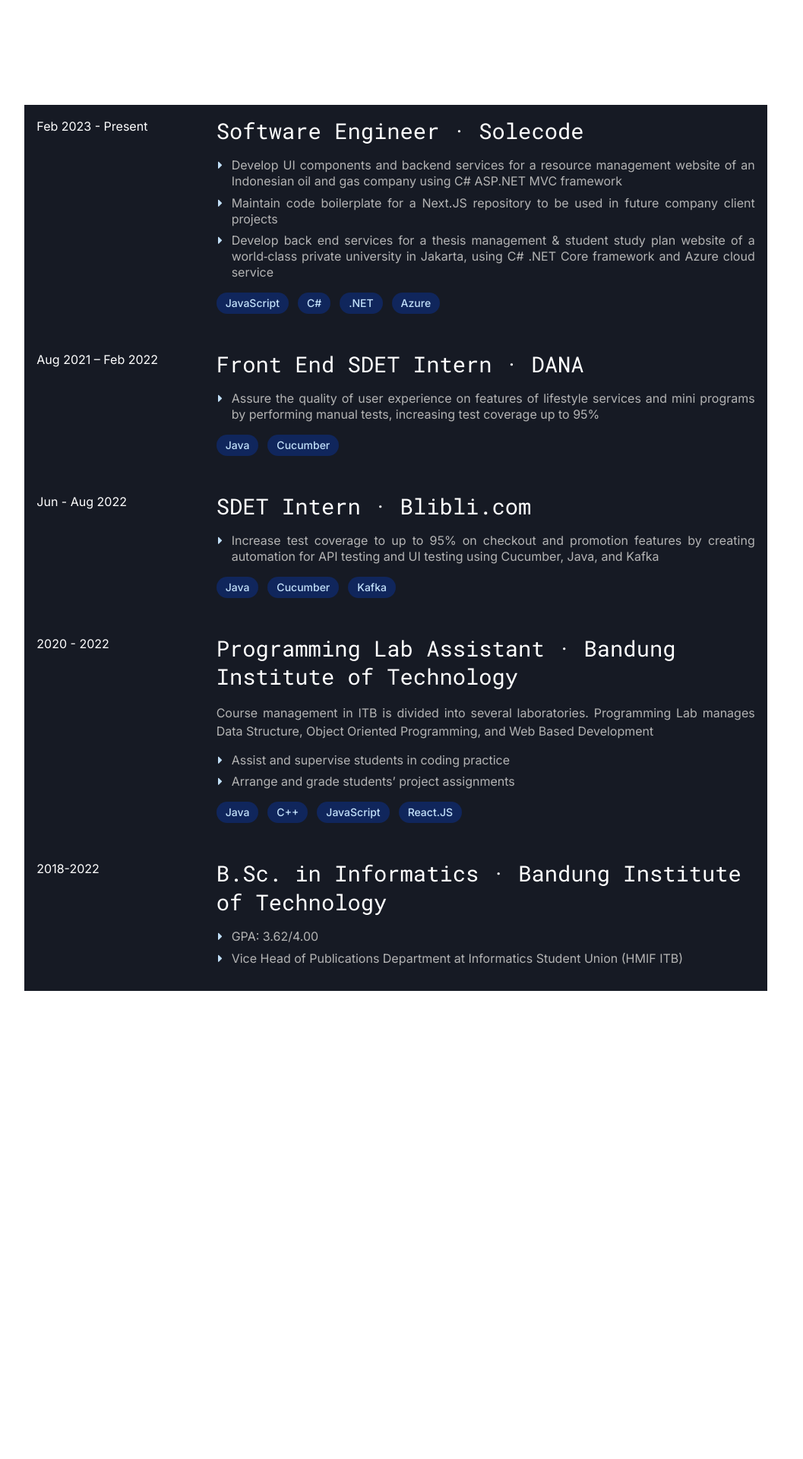
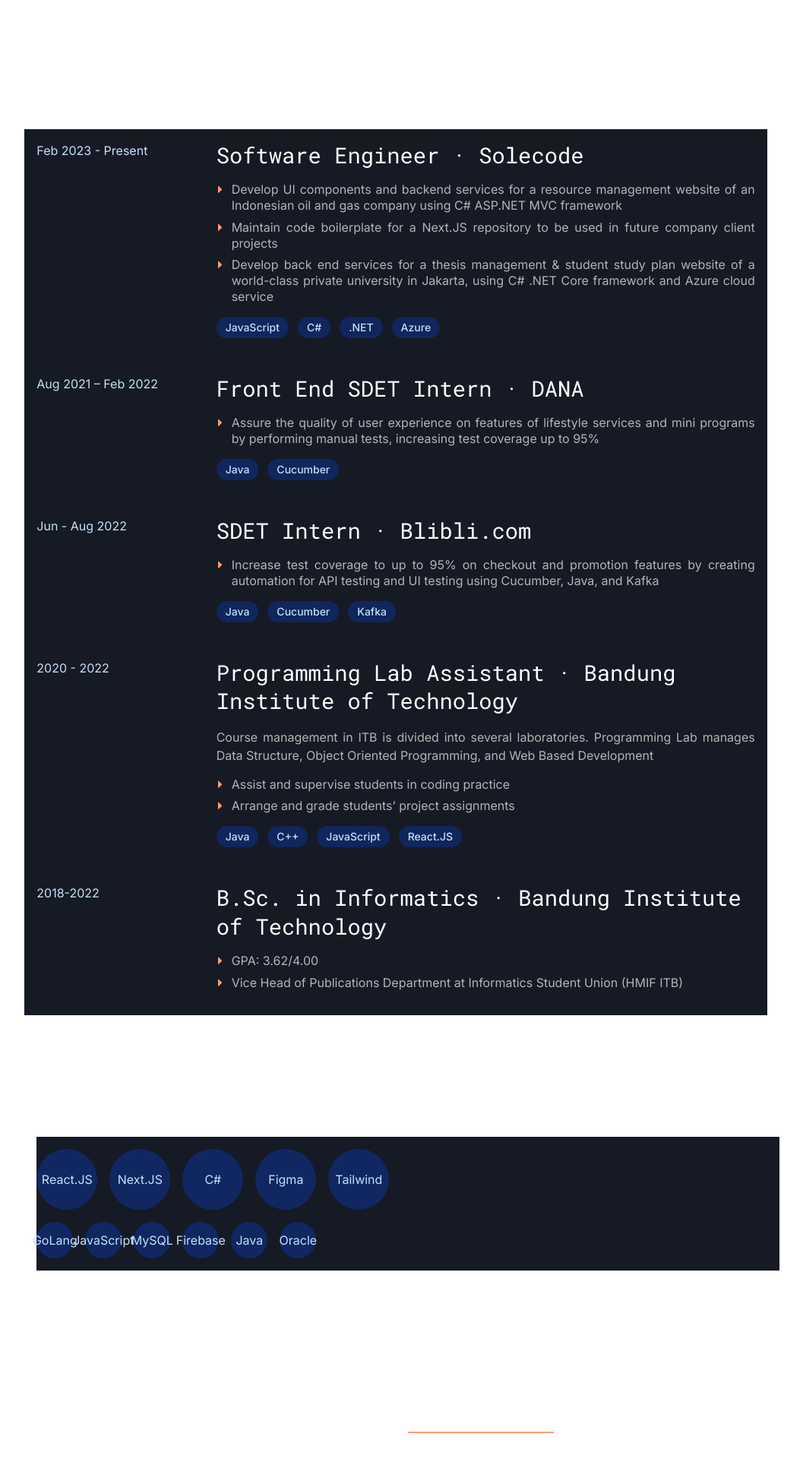
Before and after one commit to WolvenDotDev/WolvenDotDev.github.io, a React (Vite) app: page / in a window 1280 px wide. Shown: the part 560-2480 px from the top of the page at 76% size, without its empty margins (119-1176 px from the left). Before the commit the page ends 2010 px from the top, so only its background shows below. Built offline with nearby package versions, Linux system fonts and the light colour scheme.

Commit message:
Implement container for tech arsenal with placeholder

```diff
--- a/src/App.css
+++ b/src/App.css
@@ -17,31 +17,24 @@
   transition: opacity 300ms ease-in;
 }
 
-#About {
-  margin: 10rem 0;
-}
-
-#ExperienceTitle {
+.section-header-pop-up {
   z-index: 1;
   position: absolute;
   left: 0;
   top: 0;
-  transition: top 300ms ease-out;
+  transition: top 500ms cubic-bezier(.67,-0.02,0,1);
   margin-left: 1rem;
   padding-bottom: 0.3rem;
-  border-bottom: solid 2px var(--light-1);
+  border-bottom: solid 2px var(--accent-1);
 }
 
-#Experience {
-  position: relative;
-}
-
-#Experience .exp-card {
+.exp-card {
   transition: all 200ms ease-in;
 }
 
-#Experience:hover #ExperienceTitle {
+section:hover .section-header-pop-up {
   top: -4.5rem;
+  transition: top 400ms cubic-bezier(.19,1.25,.94,.78)
 }
 
 #Experience:hover .exp-card {
--- a/src/App.tsx
+++ b/src/App.tsx
@@ -1,7 +1,9 @@
 import React from 'react';
 import './App.css';
 import type { DExperience } from '@/types/experience';
+import type { DArsenal } from '@/types/arsenal';
 import Experience from './components/containers/Experience';
+import ArsenalList from './components/containers/ArsenalList';
 
 const expList: DExperience[] = [
   {
@@ -10,7 +12,7 @@
     jobdesc: [
       'Develop UI components and backend services for a resource management website of an Indonesian oil and gas company using C# ASP.NET MVC framework',
       'Maintain code boilerplate for a Next.JS repository to be used in future company client projects',
-      'Develop back end services for a thesis management & student study plan website of a world‑class private university in Jakarta, using C# .NET Core framework and Azure cloud service',
+      'Develop back end services for a thesis management & student study plan website of a world-class private university in Jakarta, using C# .NET Core framework and Azure cloud service',
     ],
     date: 'Feb 2023 - Present',
     skills: ['JavaScript', 'C#', '.NET', 'Azure'],
@@ -50,11 +52,25 @@
   },
 ];
 
+const arsenalList: DArsenal[] = [
+  { title: 'React.JS', file: 'react.svg', grade: 1 },
+  { title: 'Next.JS', file: 'next.svg', grade: 1 },
+  { title: 'C#', file: 'c-sharp.svg', grade: 1 },
+  { title: 'Figma', file: 'figma.svg', grade: 1 },
+  { title: 'GoLang', file: 'golang.svg', grade: 2 },
+  { title: 'Tailwind', file: 'tailwind.svg', grade: 1 },
+  { title: 'JavaScript', file: 'javascript.svg', grade: 2 },
+  { title: 'MySQL', file: 'mysql.svg', grade: 2 },
+  { title: 'Firebase', file: 'firebase.svg', grade: 2 },
+  { title: 'Java', file: 'java.svg', grade: 2 },
+  { title: 'Oracle', file: 'oracle .svg', grade: 2 },
+];
+
 const App: React.FC = () => {
   return (
     <main className="App">
-      <section id="About" className="px-5">
-        <h6 className="mb-1 text-neutral-1">Hi, my name is</h6>
+      <section id="About" className="mt-40 mb-32 px-5">
+        <h6 className="mb-1 text-accent-1 text-opacity-70">Hi, my name is</h6>
         <h1 className="mb-4">
           <span id="Gregorius">Gregorius</span> Jovan Kresnadi
         </h1>
@@ -74,7 +90,9 @@
         <p>
           I also do occasional{' '}
           <span>
-            <a href="#Projects">side projects</a>
+            <a className="section-title" href="#Projects">
+              side projects
+            </a>
           </span>{' '}
           to keep my tech arsenal fresh. Mainly I choose Next.JS, Tailwind, and GoLang as my preferred tools of the
           trade, but I try to diversify to not look everything as a nail.
@@ -90,24 +108,23 @@
           , on foot, in the gym, or on my gaming rig.
         </p>
       </section>
-      <section id="Experience" className="flex flex-col gap-4">
-        <h2 className="section-header-pop-up" id="ExperienceTitle">
-          Experience
-        </h2>
+      <section id="Experience" className="mt-16 mb-24 relative flex flex-col">
+        <h2 className="section-header-pop-up">Experience</h2>
         <div className="flex flex-col gap-4 bg-navy-bg z-10">
           {expList.map((exp, idx) => (
             <Experience experience={exp} key={`Exp-${idx}`} />
           ))}
         </div>
       </section>
-      <section id="Skills">
-        <h2>Tech Arsenal</h2>
+      <section id="Skills" className="mt-16 mb-24 relative flex flex-col w-full">
+        <h2 className="section-header-pop-up">Tech Arsenal</h2>
+        <ArsenalList arsenalList={arsenalList} />
       </section>
-      <section id="Projects">
-        <h2>Projects</h2>
+      <section id="Projects" className="mt-16 mb-24 relative">
+        <h2 className="section-header-pop-up">Projects</h2>
       </section>
-      <section id="Contact">
-        <h2>Get In Touch</h2>
+      <section id="Contact" className="mt-16 mb-24 relative">
+        <h2 className="section-header-pop-up">Get In Touch</h2>
       </section>
     </main>
   );
--- /dev/null
+++ b/src/components/containers/ArsenalList.tsx
@@ -0,0 +1,50 @@
+import React from 'react';
+import './container.css';
+import type { DArsenal } from '@/types/arsenal';
+
+type ArsenalProps = {
+  arsenal: DArsenal;
+};
+
+type ArsenalListProps = {
+  arsenalList: DArsenal[];
+};
+
+const sizes: { [id: number]: string } = {
+  1: 'w-20 h-20',
+  2: 'w-12 h-12',
+};
+
+const Arsenal: React.FunctionComponent<ArsenalProps> = ({ arsenal }) => {
+  const { title, grade } = arsenal;
+  const id = title.replaceAll(' ', '');
+  const size = sizes[grade];
+  return (
+    <div className={'bg-navy-2 rounded-full p-2 flex justify-center items-center text-center ' + size}>
+      <div className="text-light-1">{title}</div>
+    </div>
+  );
+};
+
+const ArsenalList: React.FunctionComponent<ArsenalListProps> = ({ arsenalList }) => {
+  const grades: number[] = [];
+  arsenalList.forEach((ars) => {
+    if (!grades.includes(ars.grade)) grades.push(ars.grade);
+  });
+
+  return (
+    <div className="relative w-full flex flex-col gap-4 min-h-20 bg-navy-bg z-10 mx-4 py-4">
+      {grades.map((g) => (
+        <div key={'Arsenal-Grade-' + g} className="flex gap-4">
+          {arsenalList
+            .filter((ars) => ars.grade == g)
+            .map((ars, idx) => (
+              <Arsenal arsenal={ars} key={`Exp-${idx}`} />
+            ))}
+        </div>
+      ))}
+    </div>
+  );
+};
+
+export default ArsenalList;
--- a/src/components/containers/Experience.tsx
+++ b/src/components/containers/Experience.tsx
@@ -11,7 +11,7 @@
   const id = title.replaceAll(' ', '');
   return (
     <div className="exp-card flex transition-colors duration-200 hover:opacity-100 hover:bg-light-1 hover:bg-opacity-5 rounded-lg p-4">
-      <div className="w-1/4">{date}</div>
+      <div className="w-1/4 text-light-1">{date}</div>
       <div className="w-3/4 flex flex-col gap-4">
         <h3>
           {title} · {company}
--- a/src/components/containers/container.css
+++ b/src/components/containers/container.css
@@ -7,5 +7,5 @@
 .jobdesc-list li::marker {
   content: "\f0da"; /* FontAwesome Unicode */
   font-family: FontAwesome;
-  color: var(--light-1)
+  color: var(--accent-1)
 }
--- /dev/null
+++ b/src/types/arsenal.d.ts
@@ -0,0 +1,5 @@
+export type DArsenal = {
+  title: string;
+  file: string;
+  grade: number;
+};
```
